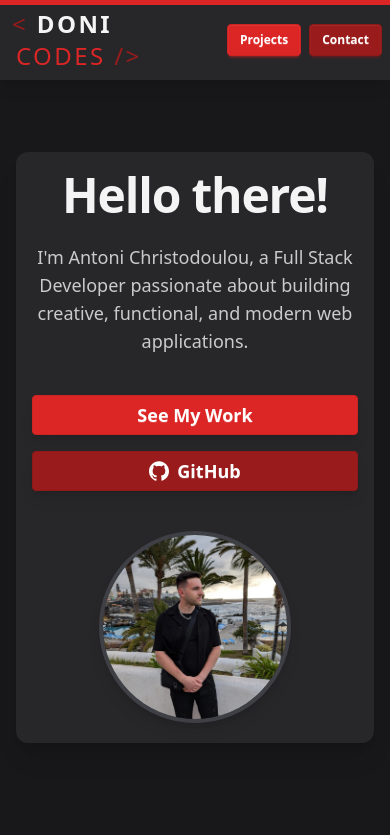
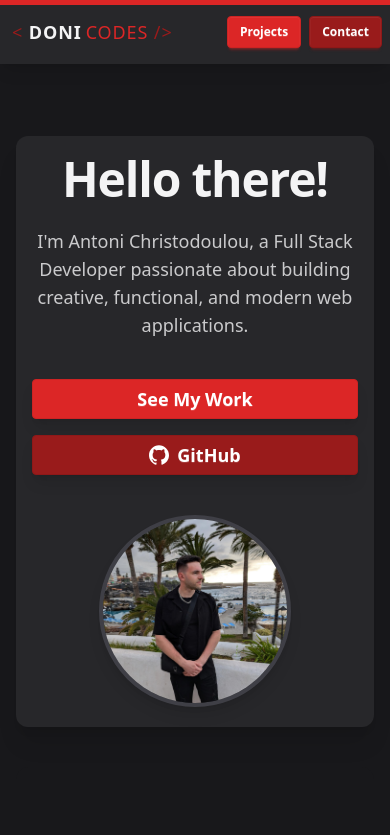
Before and after one commit to AntoniDev97/Portfolio, a Next.js app in the folder portfolio/: page / in a window 390 px wide. Shown: the top 835 px of the page. Built offline with nearby package versions, Linux system fonts and the light colour scheme; no server answers.

Commit message:
refactor: improve Navbar component styling for better responsiveness

```diff
--- a/portfolio/app/components/Navbar.tsx
+++ b/portfolio/app/components/Navbar.tsx
@@ -18,13 +18,18 @@ const Navbar = () => {
       <div className="navbar-start">
         <Link
           href="/"
-          className="font-mono uppercase text-2xl font-medium tracking-widest px-1 transition-opacity duration-300 ease-in-out hover:opacity-80"
+          // Default (mobile): text-lg, tracking-wider
+          // Medium screens and up (md:): text-2xl, tracking-widest
+          className="font-mono uppercase font-medium px-1 transition-opacity duration-300 ease-in-out hover:opacity-80
+                     text-lg tracking-wider
+                     md:text-2xl md:tracking-widest"
           aria-label="Homepage Logo"
         >
-          <span className="text-secondary font-normal">&lt;</span>{" "}
-          <span className="font-bold text-base-content">Doni</span>{" "}
-          <span className="text-primary font-normal ml-1">Codes</span>{" "}
-          <span className="text-secondary font-normal">/&gt;</span>{" "}
+          {/* Spans for color/weight remain the same */}
+          <span className="text-secondary font-normal">&lt; </span>
+          <span className="font-bold text-base-content">Doni</span>
+          <span className="text-primary font-normal ml-1">Codes</span>
+          <span className="text-secondary font-normal"> /&gt;</span>
         </Link>
       </div>
       <div className="navbar-end space-x-2">
```
